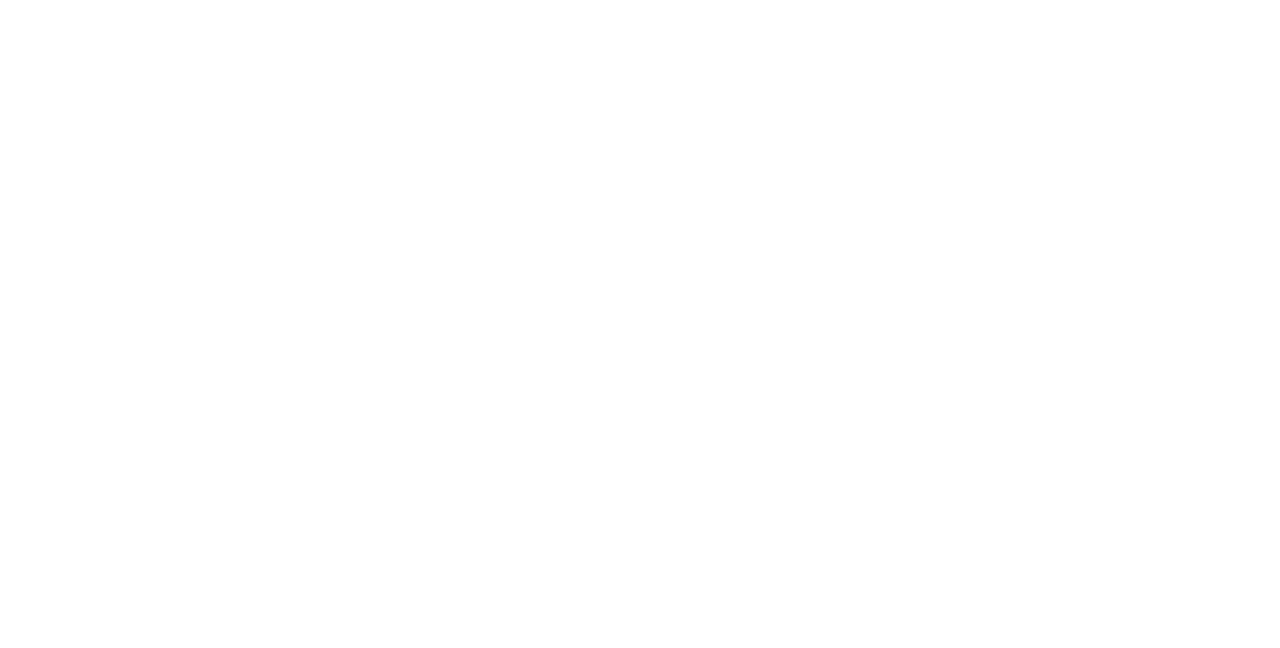
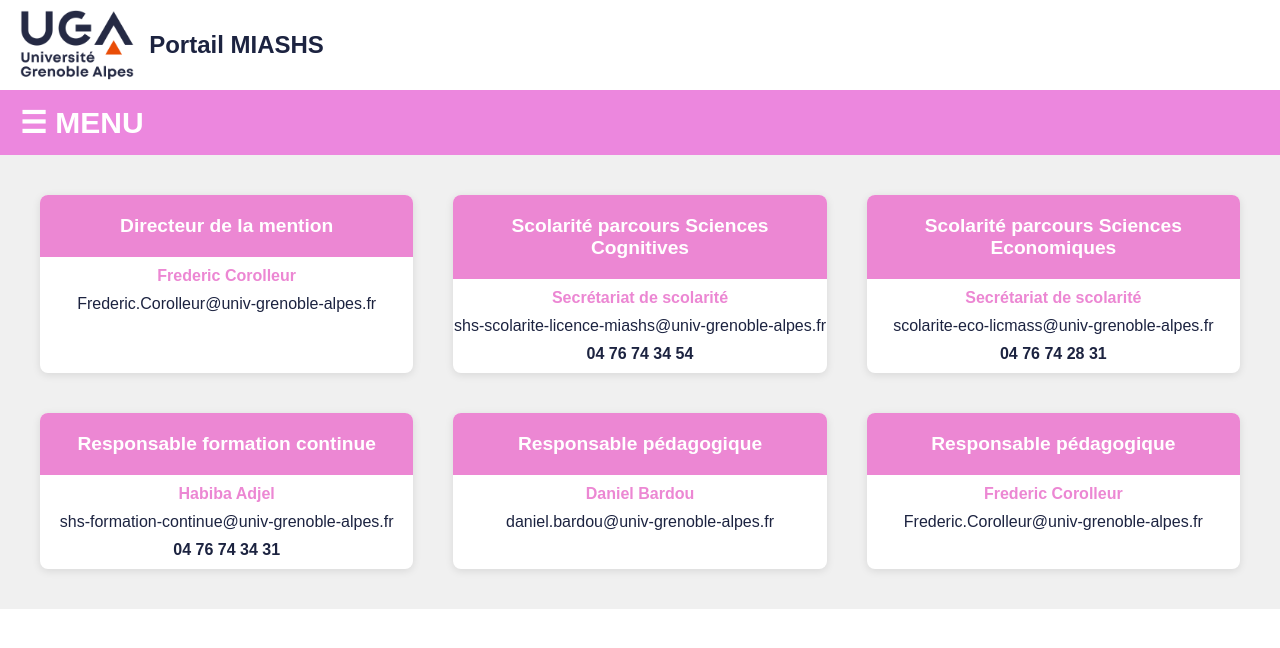
Before and after one commit to Anesie/portail-miashs, a plain HTML site: page contacts/contacts.html in a window 1280 px wide. Drawn offline with Linux system fonts and the light colour scheme.

Commit message:
codes pour la page contacts

```diff
--- a/contacts/contacts.html
+++ b/contacts/contacts.html
@@ -0,0 +1,77 @@
+<!DOCTYPE html>
+<html lang="fr">
+<head>
+    <meta charset="UTF-8">
+    <title>Contacts - Portail MIASHS</title>
+    <link rel="stylesheet" href="../style/style.css">
+    <script src="../menu.js"></script>
+</head>
+<body>
+
+    <!-- En-tête -->
+    <header class="header">
+        <img src="/images/Logo_UGA.svg.png" alt="Logo UGA" class="logo">
+        <h1 class="site-title">Portail MIASHS</h1>
+    </header>
+
+    <!-- Barre rose -->
+    <nav class="menu-bar">
+        <div class="menu-container">
+            <button class="menu-button" onclick="toggleMenu()">☰ MENU</button>
+            <ul class="dropdown-menu" id="menu">
+                <li><a href="../accueil/accueil.html">Accueil</a></li>
+                <li><a href="../examens/examens.html">Examens</a></li>
+                <li><a href="../inscriptions/inscriptions.html">Inscriptions pédagogiques</a></li>
+                <li><a href="../vie_etudiante/vie_etudiante.html">Vie étudiante à Grenoble</a></li>
+                <li><a href="../contacts/contacts.html">Contacts</a></li>
+            </ul>
+        </div>
+
+    </nav>
+
+    <!-- Contenu principal -->
+<main class="contacts-grid">
+
+    <div class="contact-card">
+        <h2>Directeur de la mention</h2>
+        <p class="contact-name">Frederic Corolleur</p>
+        <p>Frederic.Corolleur@univ-grenoble-alpes.fr</p>
+    </div>
+
+    <div class="contact-card">
+        <h2>Scolarité parcours Sciences Cognitives</h2>
+        <p class="contact-name">Secrétariat de scolarité</p>
+        <p>shs-scolarite-licence-miashs@univ-grenoble-alpes.fr</p>
+        <p><strong>04 76 74 34 54</strong></p>
+    </div>
+
+    <div class="contact-card">
+        <h2>Scolarité parcours Sciences Economiques</h2>
+        <p class="contact-name">Secrétariat de scolarité</p>
+        <p>scolarite-eco-licmass@univ-grenoble-alpes.fr</p>
+        <p><strong>04 76 74 28 31</strong></p>
+    </div>
+
+    <div class="contact-card">
+        <h2>Responsable formation continue</h2>
+        <p class="contact-name">Habiba Adjel</p>
+        <p>shs-formation-continue@univ-grenoble-alpes.fr</p>
+        <p><strong>04 76 74 34 31</strong></p>
+    </div>
+
+    <div class="contact-card">
+        <h2>Responsable pédagogique</h2>
+        <p class="contact-name">Daniel Bardou</p>
+        <p>daniel.bardou@univ-grenoble-alpes.fr</p>
+    </div>
+
+    <div class="contact-card">
+        <h2>Responsable pédagogique</h2>
+        <p class="contact-name">Frederic Corolleur</p>
+        <p>Frederic.Corolleur@univ-grenoble-alpes.fr</p>
+    </div>
+
+</main>
+
+</body>
+</html>
--- a/style/style.css
+++ b/style/style.css
@@ -216,3 +216,40 @@ body {
     position: relative; /* IMPORTANT : pour que le menu soit positionné par rapport au bouton */
     display: inline-block; /* pour que ça ne prenne pas toute la ligne */
 }
+
+
+
+/*Pour la page contacts*/
+.contacts-grid {
+    display: grid;
+    grid-template-columns: repeat(auto-fit, minmax(300px, 1fr));
+    gap: 40px;
+    padding: 40px;
+    background-color: #f0f0f0; /* gris clair */
+}
+
+.contact-card {
+    background: white;
+    text-align: center;
+    border-radius: 8px;
+    overflow: hidden;
+    box-shadow: 0px 2px 8px rgba(0, 0, 0, 0.1);
+}
+
+.contact-card h2 {
+    background-color: #ec87d3; /* rose */
+    color: white;
+    font-size: 1.2em;
+    padding: 20px;
+    margin: 0;
+}
+
+.contact-name {
+    color: #ec87d3;
+    font-weight: bold;
+    margin-top: 20px;
+}
+
+.contact-card p {
+    margin: 10px 0;
+}
```
Also changed, not shown: accueil/accueil.html (+1 -1 lines), examens/examens.html (+1 -1 lines), inscriptions/etc.html (+12 -3 lines), vie_etudiante/vie_etudiante.html (+1 -1 lines).
